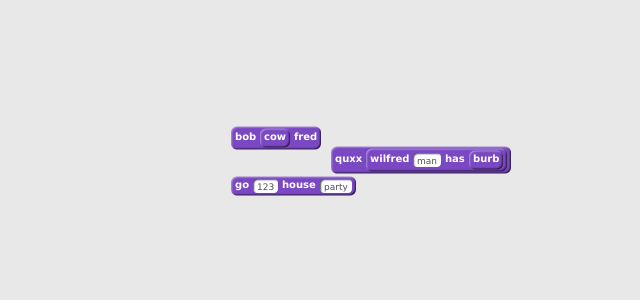
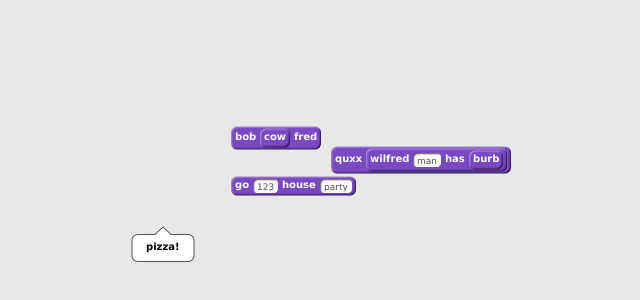
Before and after one commit to tjvr/flowy, a website with bundled scripts: page www/index.html in a window 1280 px wide. Shown: the part 274-574 px from the top of the page, without its empty margins (409-1049 px from the left). Built offline with nearby package versions, Linux system fonts and the light colour scheme.

Commit message:
Add Result bubbles!

```diff
--- a/src/main.js
+++ b/src/main.js
@@ -237,10 +237,10 @@ class Drawable {
 
 
 class Label extends Drawable {
-  constructor(text) {
+  constructor(text, cls) {
     assert(typeof text === 'string');
     super();
-    this.el = el('absolute label');
+    this.el = el('absolute label ' + (cls || ''));
     this.text = text;
   }
 
@@ -357,7 +357,6 @@ Input.measure = createMetrics('field');
 
 Input.prototype.minWidth = 6;
 Input.prototype.fieldPadding = 4;
-
 
 
 
@@ -547,6 +546,78 @@ Operator.prototype.isOperator = true;
 Operator.prototype.isDraggable = true;
 
 
+
+class Result extends Drawable {
+  constructor(value) {
+    super();
+
+    this.el = el('absolute');
+    this.el.appendChild(this.canvas = el('canvas', 'absolute'));
+    this.context = this.canvas.getContext('2d');
+
+    this.value = value;
+    this.label = new Label(value, 'result-label');
+    this.el.appendChild(this.label.el);
+  }
+
+  objectFromPoint(x, y) {
+    return opaqueAt(this.context, x * density, y * density) ? this : null;
+  }
+
+  get dragObject() {
+    return this;
+  }
+
+  layoutSelf() {
+    var p2 = Result.padding * 2;
+    this.width = Math.max(64, this.label.width + p2);
+    this.height = this.label.height + Result.tipSize + p2;
+    var x = (this.width - this.label.width) / 2;
+    var y = Result.tipSize + Result.padding;
+    this.label.moveTo(x, y);
+  }
+
+  pathBubble(context) {
+    var w = this.width;
+    var h = this.height;
+    var r = 6;
+    var t = Result.tipSize;
+    var w12 = this.width / 2;
+
+    context.moveTo(1, t + r + .5);
+    context.arc(r + 1, t + r + .5, r, PI, PI32, false);
+    context.lineTo(w12 - t, t + .5);
+    context.lineTo(w12, 1);
+    context.lineTo(w12 + t, t + .5);
+    context.arc(w - r - 1, t + r + .5, r, PI32, 0, false);
+    context.arc(w - r - 1, h - r - .5, r, 0, PI12, false);
+    context.arc(r + 1, h - r - .5, r, PI12, PI, false);
+  }
+
+  draw() {
+    this.canvas.width = this.width * density;
+    this.canvas.height = this.height * density;
+    this.canvas.style.width = this.width + 'px';
+    this.canvas.style.height = this.height + 'px';
+    this.context.scale(density, density);
+    this.drawOn(this.context);
+  }
+
+  drawOn(context) {
+    this.pathBubble(context);
+    context.closePath();
+    context.fillStyle = '#fff';
+    context.fill();
+    context.strokeStyle = '#555';
+    context.lineWidth = `$(density * 2)px`;
+    context.stroke();
+  }
+
+}
+Result.tipSize = 8;
+Result.padding = 6;
+
+
 /*****************************************************************************/
 
 class Camera {
@@ -641,6 +712,9 @@ class World {
       ]),
     ]));
     o.moveTo(100, 20);
+
+    this.add(o = new Result("pizza!"));
+    o.moveTo(-100, 100);
   }
 
   layout() {}
--- a/www/style.css
+++ b/www/style.css
@@ -82,3 +82,7 @@ html, body {
 .enum-field {
   color: #fff;
 }
+
+.result-label {
+  color: #000;
+}
```
